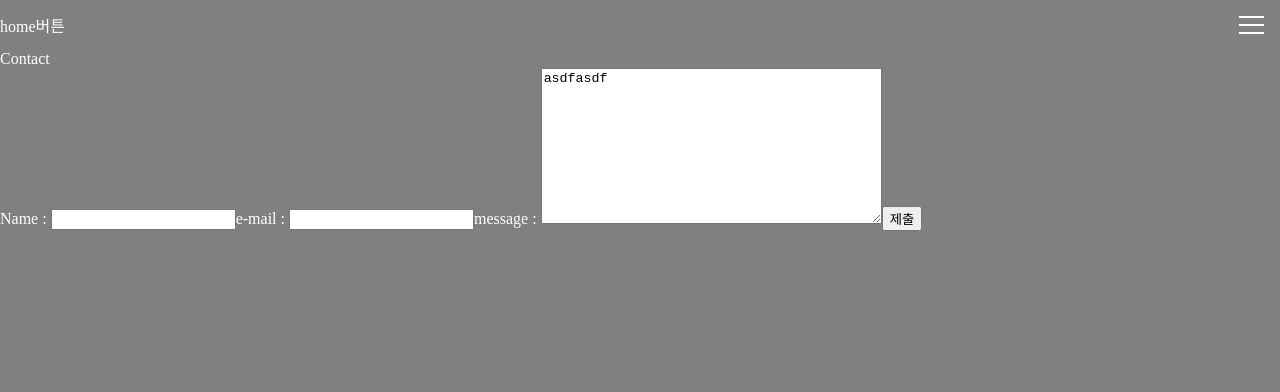
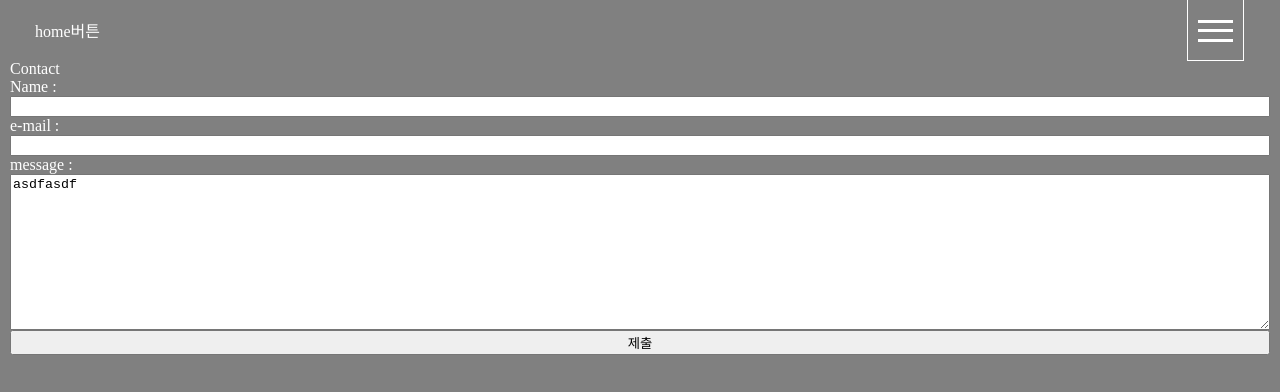
Before and after one commit to Bearsharks/portfolio, a React (Create React App) app: page /portfolio/contact in a window 1280 px wide. Shown: the top 392 px of the page. Built offline with nearby package versions, Linux system fonts and the light colour scheme.

Commit message:
소소한 스타일 수정

```diff
--- a/src/App.scss
+++ b/src/App.scss
@@ -1,12 +1,13 @@
 
 .App{
-    margin: auto;
     overflow:hidden;
-    height: 100vh;
+    height: calc(100vh - 20px);
+    padding : 0 10px;
 }
 
 header{
-    height: 50px;
+    height: 60px;
+    padding : 0 25px;
 }
 
 .header-wrapper {
@@ -14,7 +15,7 @@ header{
     float:right;
     align-items: center;
     justify-content: space-between;
-    height: 50px;
+    height: 60px;
     width: 100%;
 }
 .home-btn{
--- a/src/Contact.scss
+++ b/src/Contact.scss
@@ -0,0 +1,4 @@
+.message-form{
+    display:flex;
+    flex-direction: column;
+}
--- a/src/components/HamburgerBtn.js
+++ b/src/components/HamburgerBtn.js
@@ -10,14 +10,14 @@ function HamburgerBtn(props) {
         setActive((isActive) ? false : true);
     }
     return (
-        <button
+        <div
             className={`hamburger-btn`}
             onClick={togleActive}
         >
             <div
                 className={(isActive) ? `hamburger hamburger--active` : `hamburger`}
             />
-        </button>
+        </div>
 
     );
 }
--- a/src/components/HamburgerBtn.scss
+++ b/src/components/HamburgerBtn.scss
@@ -3,13 +3,14 @@
     height: 100%;
     display: flex;
     align-items: center;
-    background-color: rgba(0,0,0,0);
-    border: none;
+    justify-content: center;
+    border : 1px solid white;
+    margin : 1px;
 }
 
 @mixin hamburger-line (){
-    width: 25px;
-    height: 2px;
+    width: 35px;
+    height: 3px;
     background: #fff;
     transition : all 0.5s ease;
 }
@@ -26,13 +27,13 @@
     &:after{
         @include hamburger-pseudo ();
         @include hamburger-line();
-        top : -10px;
+        top : -12px;
     }
 
     &:before {
         @include hamburger-pseudo ();
         @include hamburger-line();
-        top : 8px;
+        top : 10px;
     }
 }
 
```
